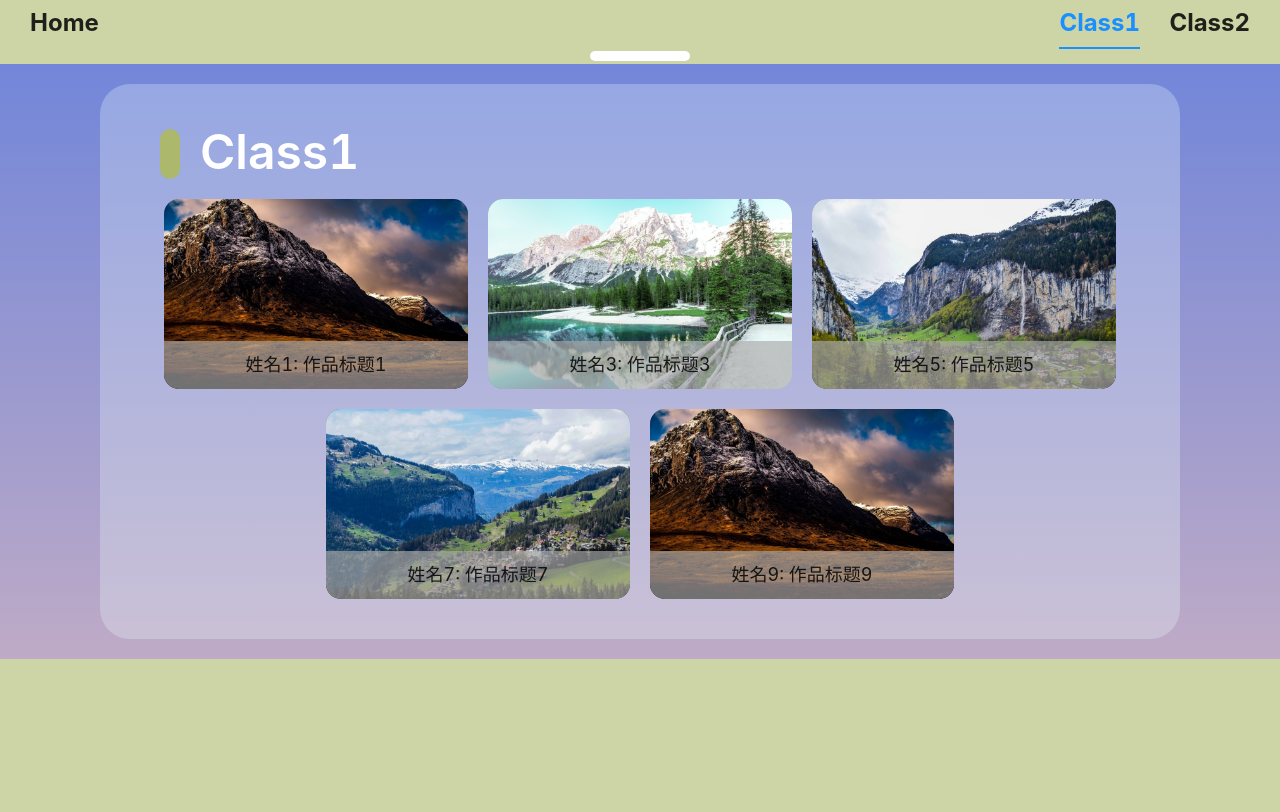
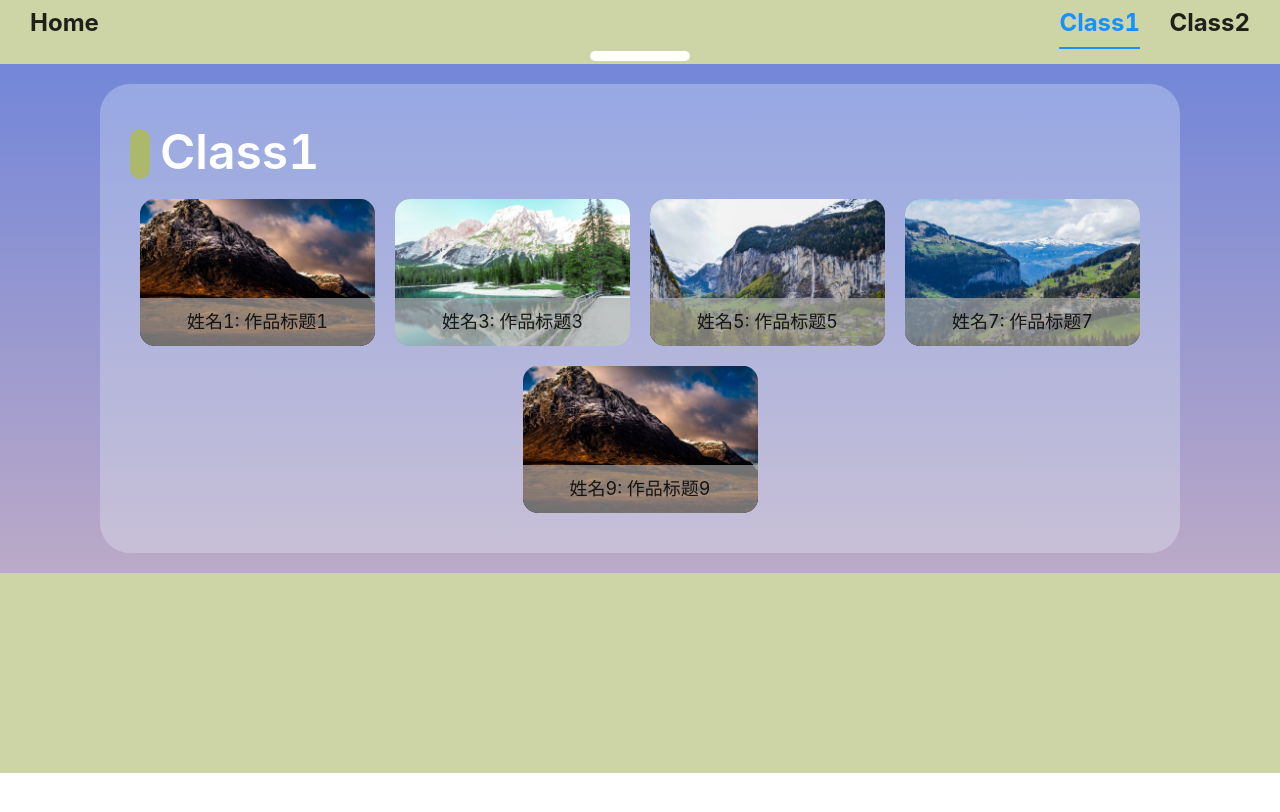
Before and after one commit to happyjohnchen/graduation-project-system, a React (Create React App) app: page /class1 in a window 1280 px wide. Shown: the top 812 px of the page. Built offline with nearby package versions, Linux system fonts and the light colour scheme.

Commit message:
调整班级页面布局

```diff
--- a/src/pages/Classes/index.css
+++ b/src/pages/Classes/index.css
@@ -3,7 +3,7 @@
     font-weight: 600;
     color: white;
     text-align: left;
-    margin-left: 100px;
+    margin-left: 60px;
     padding-top: 0px;
 }
 
@@ -13,7 +13,7 @@
     width: 20px;
     border-radius: 10px;
     float: left;
-    margin-left: 60px;
+    margin-left: 30px;
     margin-top: 15px;
 }
 
@@ -29,7 +29,12 @@
     padding-bottom: 30px;
 }
 
+.class-project-cards {
+    padding-left: 30px;
+    padding-right: 30px;
+}
+
 .class-graduation-card {
     display: inline-table;
-    width: 30%;
+    width: 25%;
 }
--- a/src/pages/Classes/index.js
+++ b/src/pages/Classes/index.js
@@ -19,6 +19,7 @@ const Classes = (props) => {
         <div className="class-background">
             <div className="class-title-color" />
             <div className="class-title">Class{props.class}</div>
+            <div className="class-project-cards">
                 {data.list.map((item) =>
                     item.class === props.class ? (
                         <div
@@ -31,6 +32,7 @@ const Classes = (props) => {
                     ) : null
                 )}
             </div>
+        </div>
     );
 };
 
```
Lines whose indentation alone changed are shown as unchanged.
